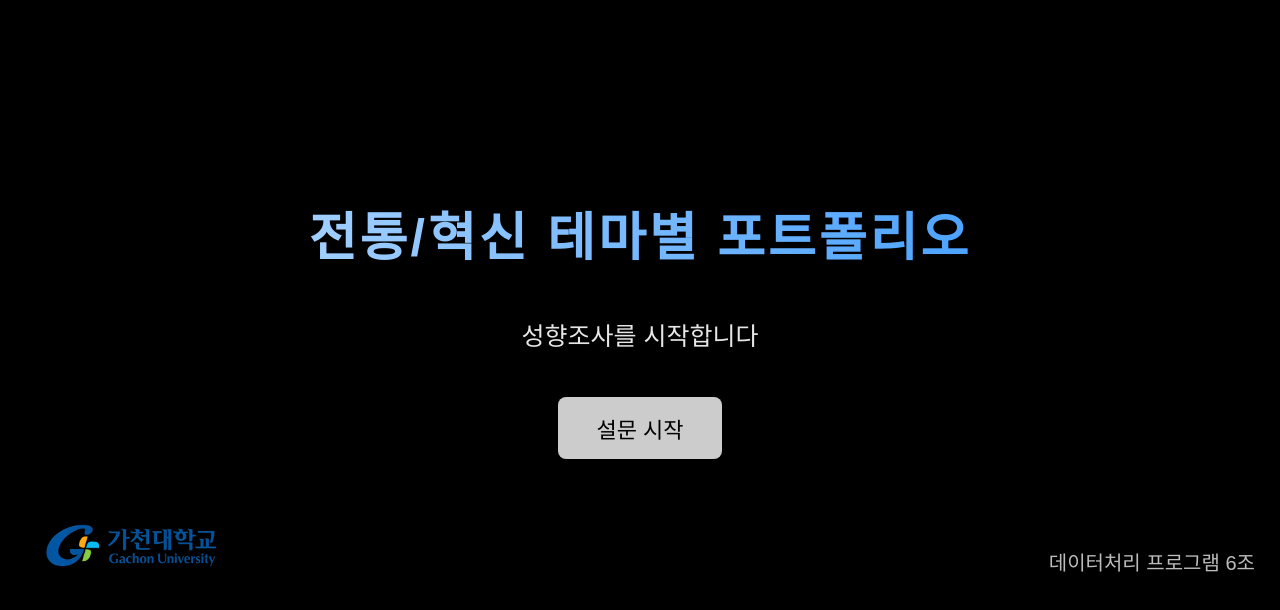
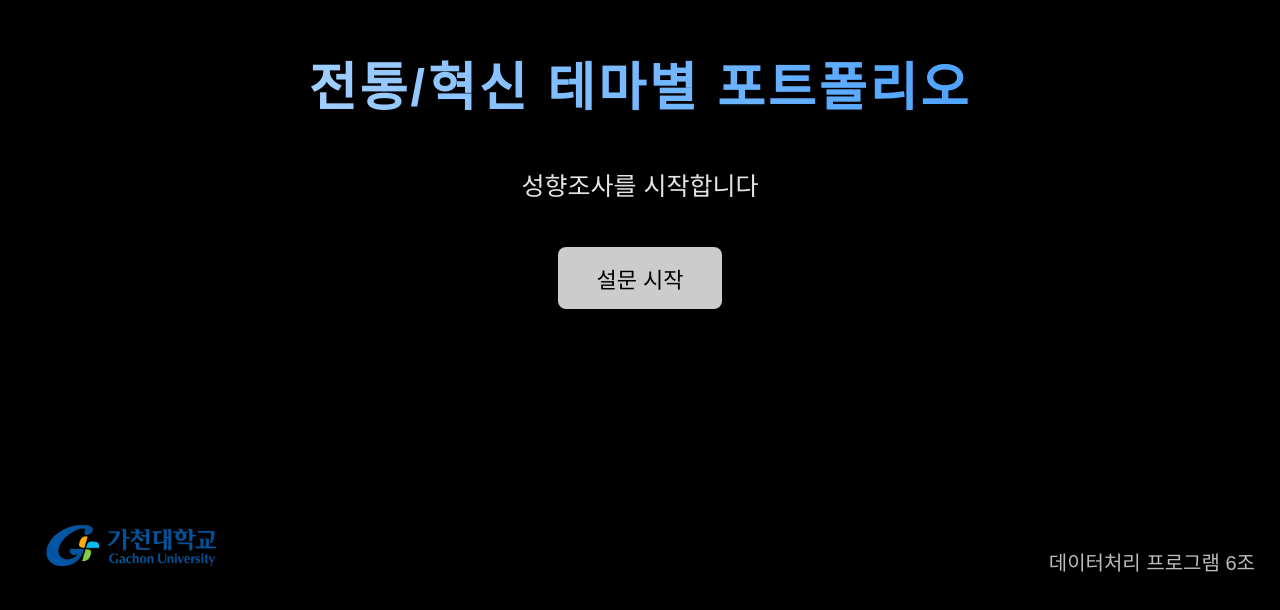
Before and after one commit to littlejo8202/stock-6, a React (Vite) app in the folder front/: page / in a window 1280 px wide. Shown: the part 184-794 px from the top of the page. Built offline with nearby package versions, Linux system fonts and the light colour scheme.

Commit message:
home.css 수정

```diff
--- a/front/src/styles/home.css
+++ b/front/src/styles/home.css
@@ -24,7 +24,7 @@ html, body, #root {
     -webkit-background-clip: text;
     background-clip: text;
     -webkit-text-fill-color: transparent;
-    margin-top: 380px;
+    margin-top: 18%;
     margin-bottom: 20px;
     letter-spacing: 3px;
 }
```
